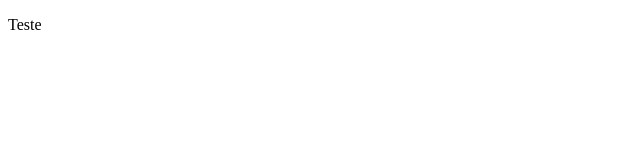
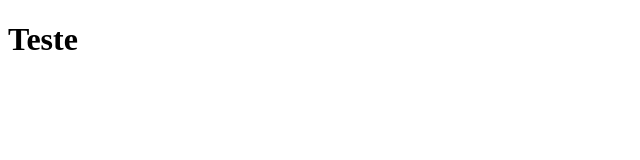
Before and after one commit to HenriqueToyoda/Site, a plain HTML site: page index.html in a window 1280 px wide. Shown: the whole page, without its empty margins (0-640 px from the left). Drawn offline with Linux system fonts and the light colour scheme.

Commit message:
inclusão do titulo

```diff
--- a/index.html
+++ b/index.html
@@ -5,6 +5,6 @@
 <title> Meu Site </title>
 </head>
 <body>
-<p>Teste</p>
+<h1>Teste</h1>
 </body>
 </html>
```
